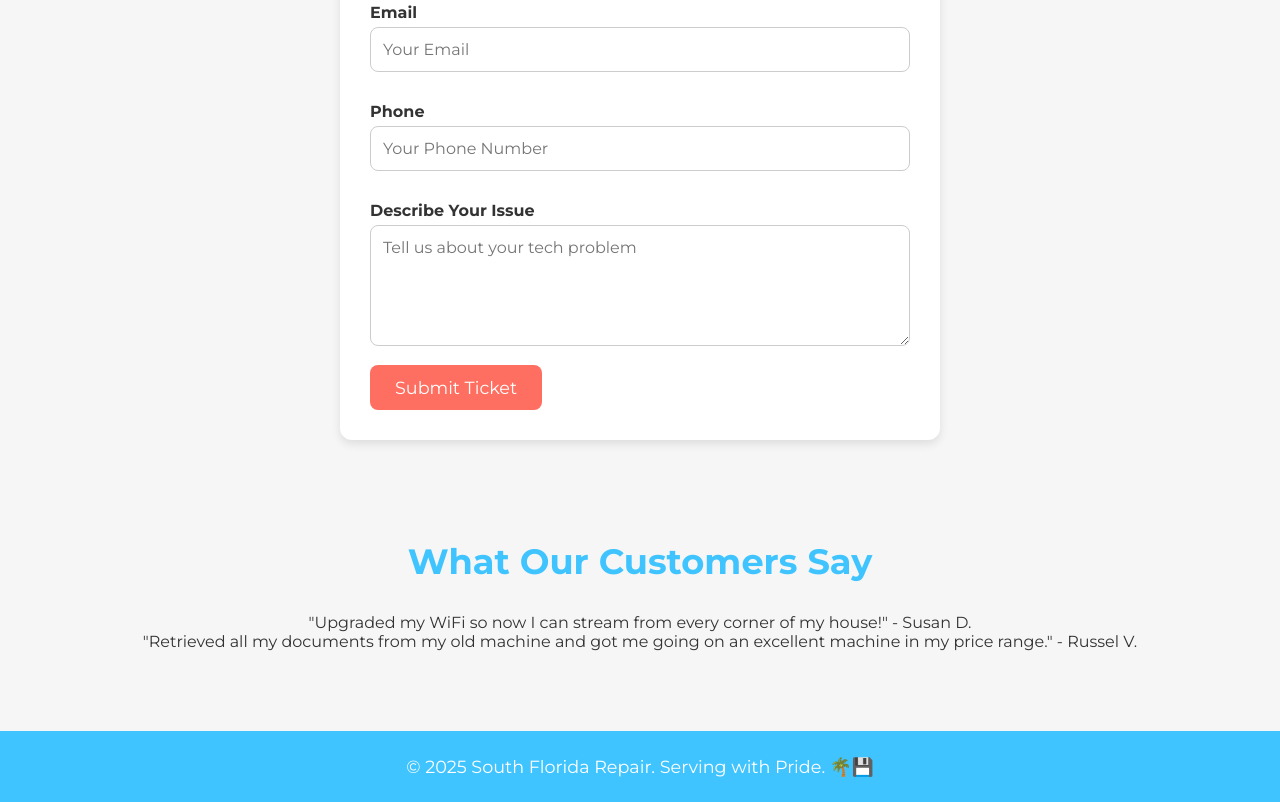
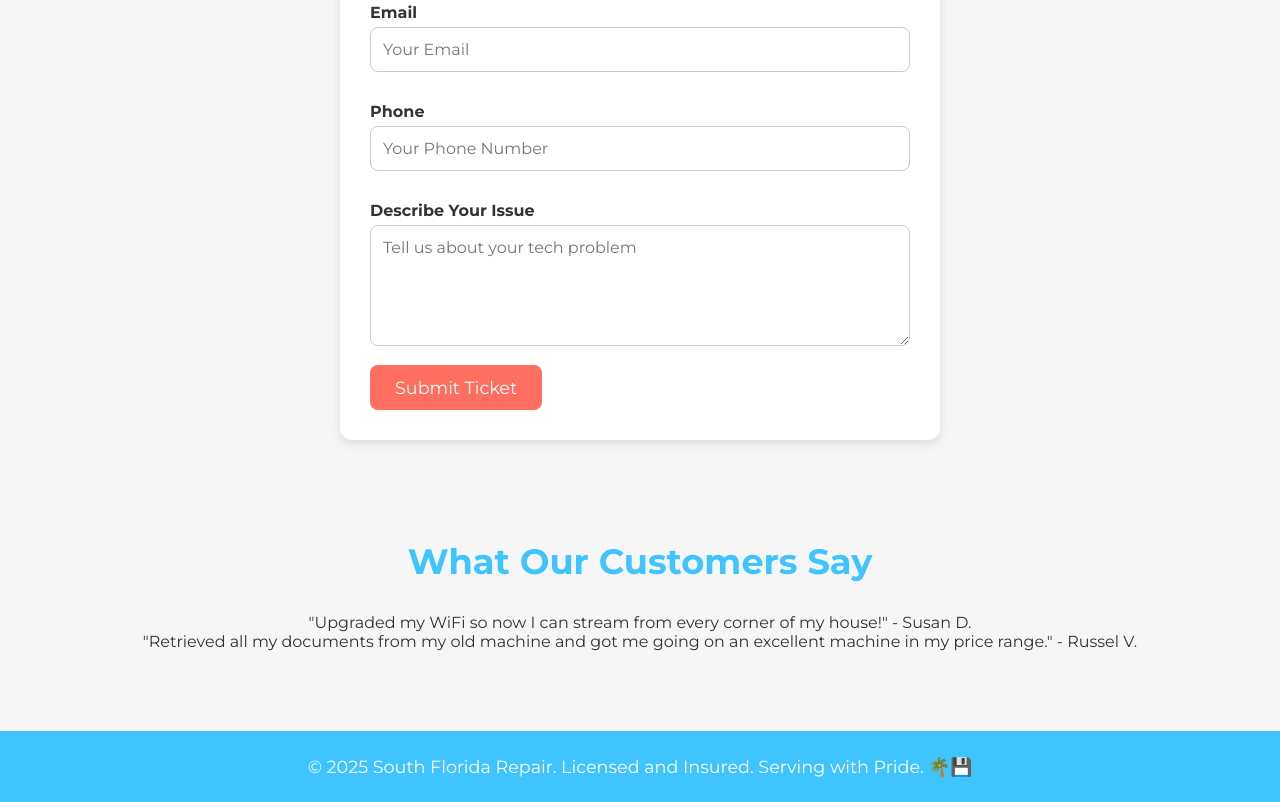
Before and after one commit to michaelkarge-collab/southfloridarepair-pc, a plain HTML site: page index.html in a window 1280 px wide. Shown: the part 1298-2100 px from the top of the page. Drawn offline with Linux system fonts and the light colour scheme.

Commit message:
Add files via upload

```diff
--- a/index.html
+++ b/index.html
@@ -278,7 +278,7 @@
 
     <!-- Footer -->
     <footer>
-        <p>&copy; 2025 South Florida Repair. Serving with Pride. 🌴💾</p>
+        <p>&copy; 2025 South Florida Repair. Licensed and Insured. Serving with Pride. 🌴💾</p>
     </footer>
 
     <!-- JavaScript for Form and Smooth Scrolling -->
```
